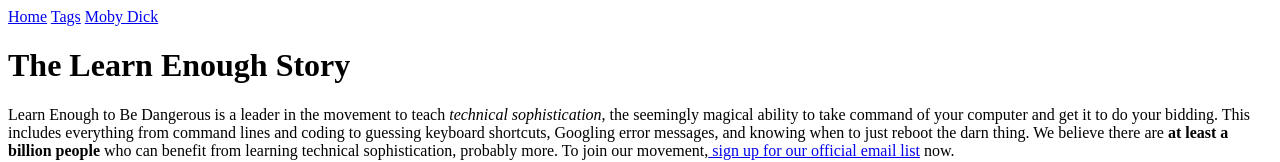
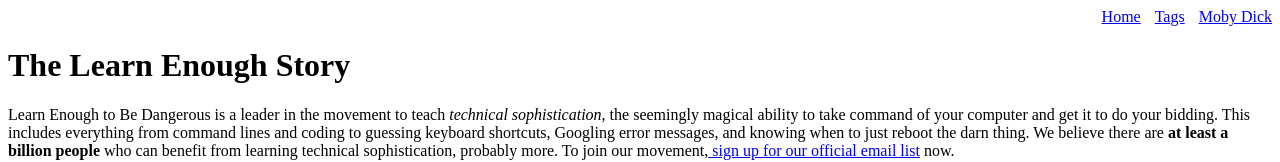
Before and after one commit to alexcutschall/sample_website, a plain HTML site: page index.html in a window 1280 px wide. Shown: the top 162 px of the page. Drawn offline with Linux system fonts and the light colour scheme.

Commit message:
navigation

```diff
--- a/index.html
+++ b/index.html
@@ -6,10 +6,10 @@
   </head>
   <body>
 
-    <div>
-      <a href="index.html">Home</a>
-      <a href="tags.html">Tags</a>
-      <a href="moby_dick.html">Moby Dick</a>
+    <div style = "text-align: right; text-decoration: none">
+      <a href="index.html" class="blue">Home</a>
+      <a href="tags.html" class = "blue" style = "margin: 0 0 0 10px;">Tags</a>
+      <a href="moby_dick.html" class = "blue" style = "margin: 0 0 0 10px;">Moby Dick</a>
     </div>
     <h1>The Learn Enough Story</h1>
     <p>
```
Also changed, not shown: moby_dick.html (+3 -3 lines), tags.html (+3 -3 lines).
